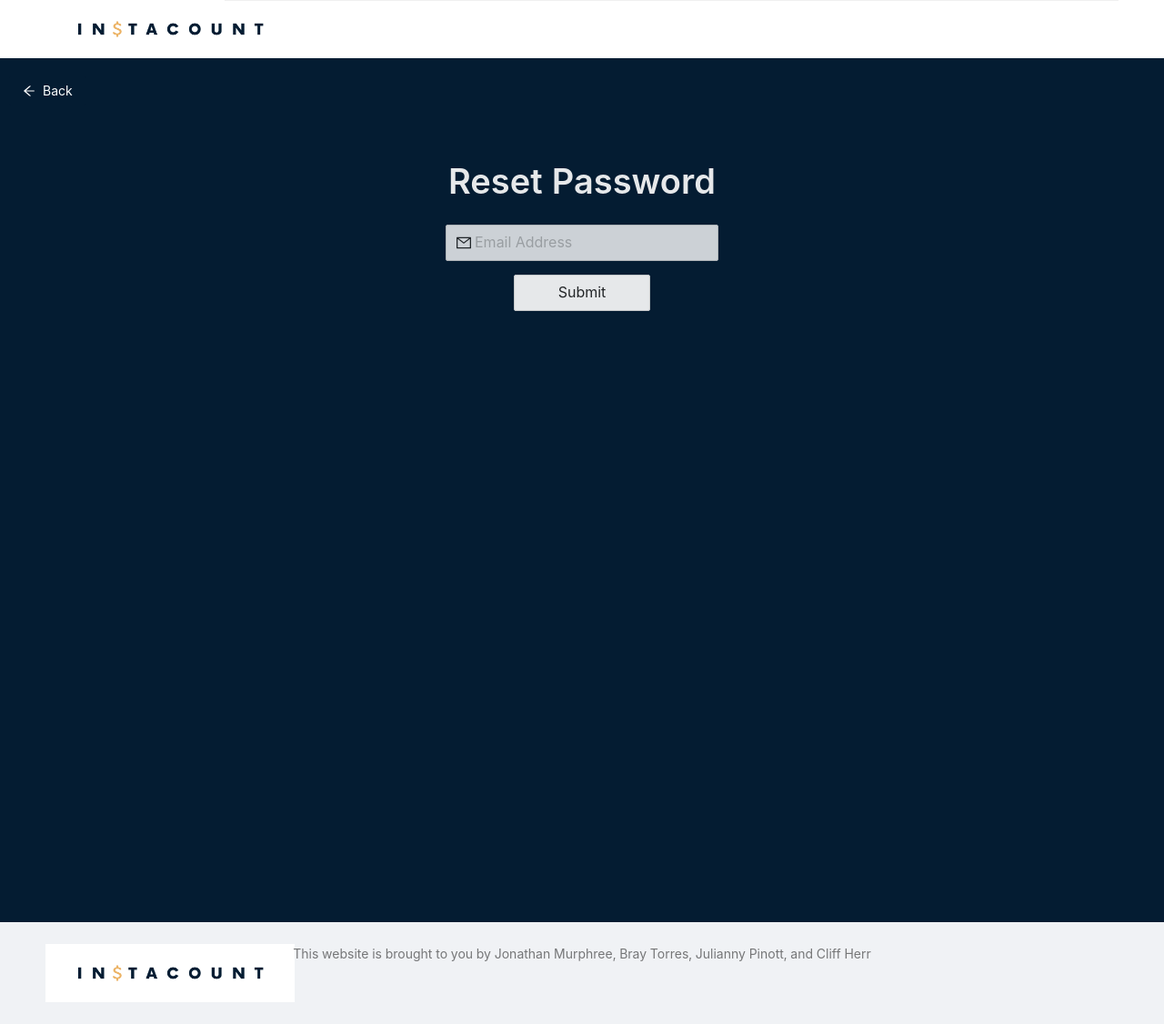
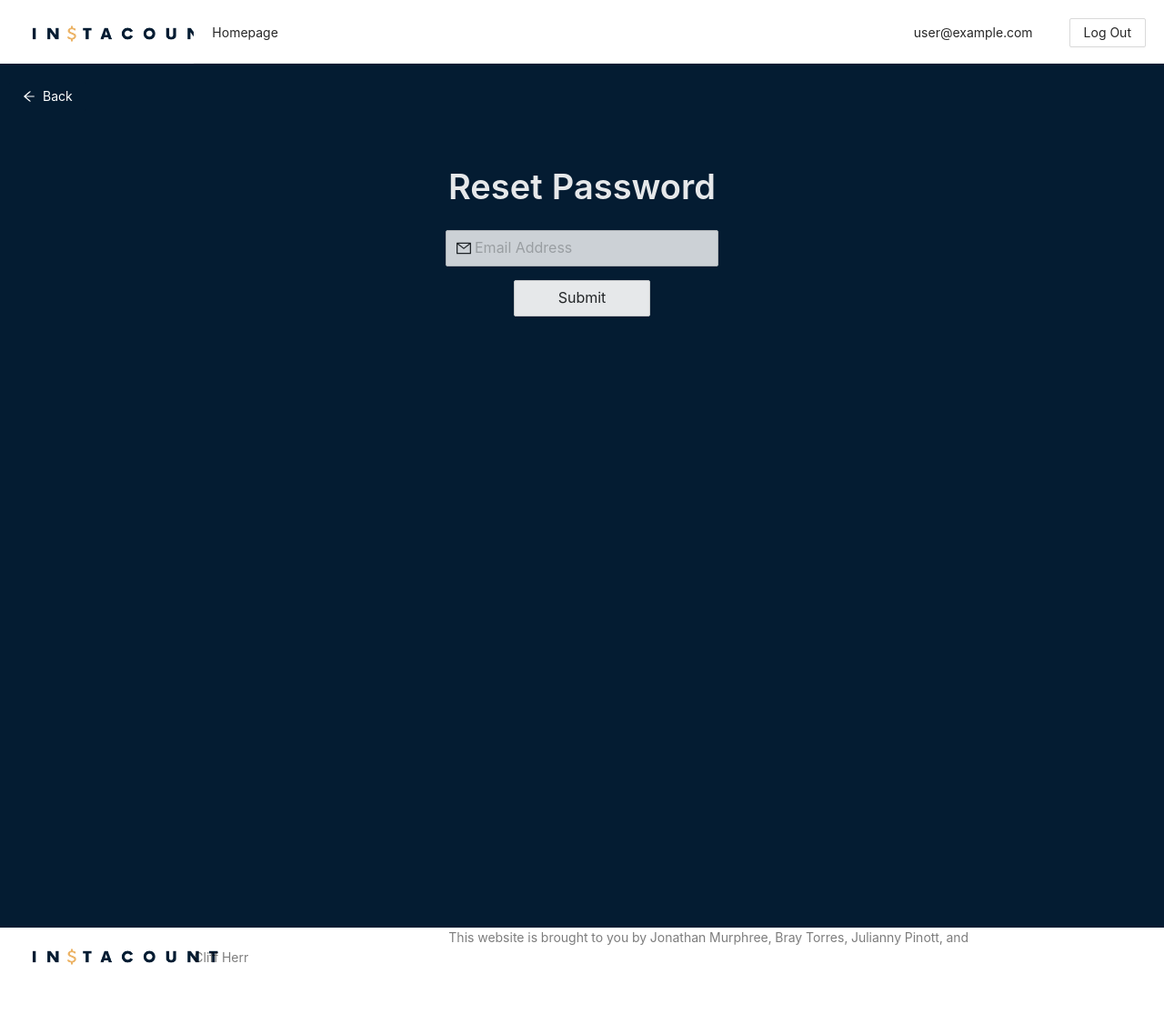
Before and after one commit to jmurph1924/sad-web, a React (Create React App) app: page /forgotPassword in a window 1280 px wide. Shown: the whole page at 91% size. After the commit the page ends 1084 px from the top, so only its background shows below. Built offline with nearby package versions, Linux system fonts and the light colour scheme; no server answers; the database is empty; sample sign-in values are in the browser's storage.

Commit message:
it just works

```diff
--- a/src/App.js
+++ b/src/App.js
@@ -1,7 +1,8 @@
 import "antd/dist/antd.min.css"
 import * as React from "react"
-import { AuthProvider } from "./contexts/AuthContext"
+import * as _ from "lodash"
 import { BrowserRouter, Route, Routes } from 'react-router-dom'
+import { useAuth } from '../src/contexts/AuthContext'
 
 import ProtectedRoute from "./components/ProtectedRoute";
 import LoginPage from './pages/Login'
@@ -9,12 +10,16 @@ import HomepagePage from './pages/Homepage';
 import AdministratorPage from "./pages/Administrator";
 import ForgotPasswordPage from "./pages/ForgotPassword";
 import CreateUserPage from "./pages/Createuser";
+import MenuItemizer from "./pages/Header";
+import HeaderNoLogin from "./pages/HeaderNoLogin";
+import FooterItem from "./pages/Footer";
 
 function App() {
+  const { currentUser } = useAuth()
+
   return (
     <div className="App">
-          <BrowserRouter>
-            <AuthProvider>
+      {_.isNil(currentUser) ? <HeaderNoLogin/> : <MenuItemizer/>}
         <Routes>
         <Route element={<ProtectedRoute />}>
           <Route path="/" element={<LoginPage />} />
@@ -25,8 +30,7 @@ function App() {
           <Route path="/forgotPassword" element={<ForgotPasswordPage />} />
           <Route path="/createUser" element={<CreateUserPage />} />
         </Routes>
-            </AuthProvider>
-         </BrowserRouter>
+      <FooterItem/>
     </div>
 
   )
--- a/src/components/Administrator/Administrator.js
+++ b/src/components/Administrator/Administrator.js
@@ -103,7 +103,11 @@ const Administrator = () => {
           render: item => {
             return (
             <>
-                {item?.data.role}
+              <Select defaultValue={item?.data.role} style={{width: "425px", opacity: ".9"}} onSelect={e => handleRoleChange(item.id, e)}>
+                <Select.Option value="Administrator">Administrator</Select.Option>
+                <Select.Option value="Manager">Manager</Select.Option>
+                <Select.Option value="Accountant">Accountant</Select.Option>
+              </Select>
             </>
             )
           }
--- a/src/index.js
+++ b/src/index.js
@@ -1,9 +1,12 @@
 import React from 'react';
 import ReactDOM from 'react-dom/client';
+import { BrowserRouter } from 'react-router-dom'
+import { AuthProvider } from "./contexts/AuthContext"
 import App from './App';
 import { configureStore } from "@reduxjs/toolkit";
 import { Provider } from "react-redux";
 import userReducer from "./features/user";
+
 
 
 const store = configureStore({
@@ -15,8 +18,12 @@ const store = configureStore({
 const root = ReactDOM.createRoot(document.getElementById('root'));
 root.render(
   <React.StrictMode>
-    <Provider store={store}>
-      <App />
-    </Provider>
+    <BrowserRouter>
+      <AuthProvider>
+        <Provider store={store}>
+          <App />
+        </Provider>
+      </AuthProvider>
+    </BrowserRouter>
   </React.StrictMode>,
 );
--- a/src/pages/Administrator.js
+++ b/src/pages/Administrator.js
@@ -1,27 +1,12 @@
 import * as React from 'react'
-import { Layout } from 'antd'
-
-import MenuItemizer from "../pages/Header"
-import FooterItem from './Footer'
 import Administrator from '../components/Administrator/Administrator'
-
-const { Header, Footer, Content } = Layout;
 
 const AdministratorPage = () => {
 
     return (
-
-    <Layout>
-        <Header style={{background: "white"}}>
-            <MenuItemizer />
-        </Header>
-        <Content style={{ background: "#041C32", height: "2000px" }}>
+        <div style={{ background: "#041C32", height: "2000px" }}>
             <Administrator />
-        </Content>
-        <Footer style={{ textAlign: 'center'}}>
-            <FooterItem />
-        </Footer>
-    </Layout>
+        </div>
     )
 }
 
--- a/src/pages/Createuser.js
+++ b/src/pages/Createuser.js
@@ -1,26 +1,12 @@
 import * as React from 'react'
-import { Layout } from 'antd'
-
-import HeaderNoLogin from "../pages/HeaderNoLogin"
-import FooterItem from './Footer'
 import CreateUser from '../components/CreateUser/CreateUser'
-
-const { Header, Footer, Content } = Layout;
 
 const CreateUserPage = () => {
 
     return (
-        <Layout>
-            <Header style={{background: "white"}}>
-                <HeaderNoLogin />
-            </Header>
-            <Content style={{ background: "#041C32", height: "850px" }}>
-                <CreateUser />
-            </Content>
-            <Footer style={{ textAlign: 'center'}}>
-                <FooterItem />
-            </Footer>
-        </Layout>
+        <div style={{ background: "#041C32", height: "850px" }}>
+            <CreateUser />
+        </div>
     )
 }
 
--- a/src/pages/Footer.js
+++ b/src/pages/Footer.js
@@ -8,7 +8,7 @@ const FooterItem = () => {
                 <img src={require('../images/instacount.png')} style={{width: "274px", alignContent: "left"}} alt="Instacount" className="logo"/>
             </Col>
             <Col span={16}>
-                <Typography.Text style={{opacity: ".6"}}>
+                <Typography.Text style={{opacity: ".6", margin: "280px"}}>
                     This website is brought to you by Jonathan Murphree, Bray Torres, Julianny Pinott, and Cliff Herr
                 </Typography.Text>
             </Col>
--- a/src/pages/ForgotPassword.js
+++ b/src/pages/ForgotPassword.js
@@ -1,27 +1,12 @@
 import * as React from 'react'
-import { Layout } from 'antd'
-
-import HeaderNoLogin from "../pages/HeaderNoLogin"
-import FooterItem from './Footer'
 import ForgotPassword from "../components/ForgotPassword/ForgotPassword";
-
-const { Header, Footer, Content } = Layout;
 
 const ForgotPasswordPage = () => {
 
     return (
-
-    <Layout>
-        <Header style={{background: "white"}}>
-            <HeaderNoLogin />
-        </Header>
-        <Content style={{ background: "#041C32", height: "950px" }}>
+        <div style={{ background: "#041C32", height: "950px" }}>
             <ForgotPassword />
-        </Content>
-        <Footer style={{ textAlign: 'center'}}>
-            <FooterItem />
-        </Footer>
-    </Layout>
+        </div>
     )
 }
 
--- a/src/pages/Header.js
+++ b/src/pages/Header.js
@@ -48,7 +48,7 @@ const MenuItemizer = () => {
             <Row >
               <Col span={4}>
                 <Link to="/homepage">
-                <img src={require('../images/instacount.png')} style={{width: "274px", marginBottom: "10px", paddingLeft: "0px"}} alt="Instacount" className="logo"/>
+                <img src={require('../images/instacount.png')} style={{width: "274px", paddingTop: "5px"}} alt="Instacount" className="logo"/>
                 </Link>
               </Col>
               <Col span={20}>
@@ -57,23 +57,24 @@ const MenuItemizer = () => {
                   mode="horizontal"
                   defaultSelectedKeys={['login']}
                   selectedKeys={[]}
+                  style={{height: "70px"}}
                 >
-                  <Menu.Item key="homepage">
+                  <Menu.Item key="homepage" style={{paddingTop: "13px"}}>
                     <Link to="/homepage">
                       Homepage
                     </Link>
                   </Menu.Item>
                   { users?.some((e) => _.isEqual(e.data.email, currentUser?.email) && _.isEqual(e.data.role, "Administrator")) &&
-                  <Menu.Item key="administrator">
+                  <Menu.Item key="administrator" style={{paddingTop: "13px"}}>
                     <Link to="/administrator">
                       Administrator
                     </Link>
                   </Menu.Item>
                   }
-                  <Menu.Item style={{marginLeft: 'auto'}}>
+                  <Menu.Item style={{marginLeft: 'auto', paddingTop: "13px"}}>
                     {currentUser?.email}
                   </Menu.Item>
-                  <Menu.Item >
+                  <Menu.Item style={{paddingTop: "13px"}}>
                       <Button onClick={() => handleLogout()}>Log Out</Button>
                   </Menu.Item>
                 </Menu>
--- a/src/pages/Homepage.js
+++ b/src/pages/Homepage.js
@@ -1,27 +1,12 @@
 import * as React from 'react'
-import { Layout } from 'antd'
-
-import MenuItemizer from "../pages/Header"
-import FooterItem from './Footer'
 import Homepage from '../components/Homepage/Homepage';
-
-const { Header, Footer, Content } = Layout;
 
 const HomepagePage = () => {
 
     return (
-
-    <Layout>
-        <Header style={{background: "white"}}>
-            <MenuItemizer />
-        </Header>
-        <Content style={{ background: "#041C32", height: "850px" }}>
+        <div style={{ background: "#041C32", height: "850px" }}>
             <Homepage />
-        </Content>
-        <Footer style={{ textAlign: 'center'}}>
-            <FooterItem />
-        </Footer>
-    </Layout>
+        </div>
     )
 }
 
--- a/src/pages/Login.js
+++ b/src/pages/Login.js
@@ -1,27 +1,12 @@
 import * as React from 'react'
-import { Layout } from 'antd'
-
-import HeaderNoLogin from "../pages/HeaderNoLogin"
-import FooterItem from './Footer'
 import Login from '../components/Login/Login'
-
-const { Header, Footer, Content } = Layout;
 
 const LoginPage = () => {
 
     return (
-
-    <Layout>
-        <Header style={{background: "white"}}>
-            <HeaderNoLogin />
-        </Header>
-        <Content style={{ background: "#041C32", height: "850px" }}>
+        <div style={{ background: "#041C32", height: "850px" }}>
             <Login />
-        </Content>
-        <Footer style={{ textAlign: 'center'}}>
-            <FooterItem />
-        </Footer>
-    </Layout>
+        </div>
     )
 }
 
```
Lines whose indentation alone changed are shown as unchanged.
